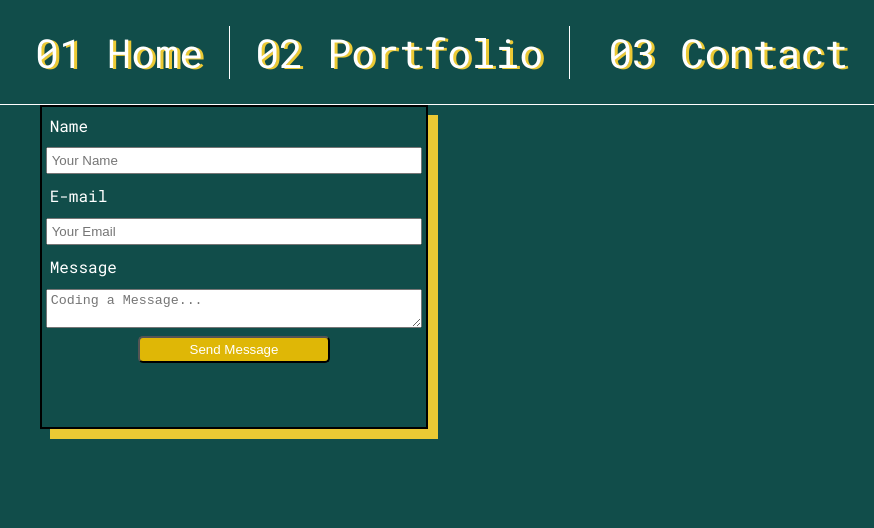
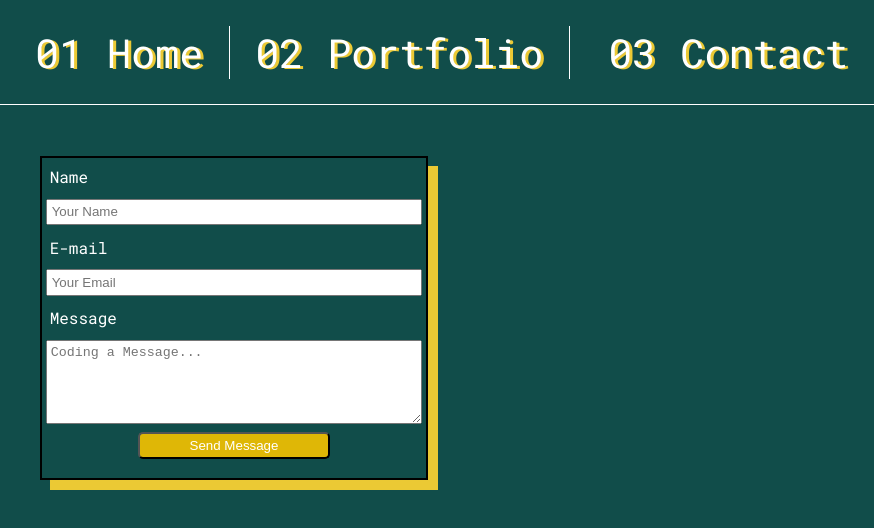
Before and after one commit to Atif-AP/portfolio, a React (Create React App) app: page /contact in a window 1280 px wide. Shown: the top 528 px of the page, without its empty margins (406-1280 px from the left). Built offline with nearby package versions, Linux system fonts and the light colour scheme.

Commit message:
CSS fixes

```diff
--- a/src/components/Contact.module.css
+++ b/src/components/Contact.module.css
@@ -7,6 +7,7 @@
     min-height: 40vh;
     box-shadow: 10px 10px rgb(235, 201, 52);
     transition: transform .2s;
+    margin-top: 4%;
 }
 
 .form:hover{
--- a/src/components/Contact.tsx
+++ b/src/components/Contact.tsx
@@ -25,7 +25,7 @@ const Contact = () => {
         <label>E-mail</label>
         <input type='email' placeholder='Your Email' name='email' required></input>
         <label>Message</label>
-        <textarea placeholder='Coding a Message...' name='message' required></textarea>
+        <textarea placeholder='Coding a Message...' name='message' rows={5}  required></textarea>
         <button type='submit'>Send Message</button>
       </form>
     );
```
